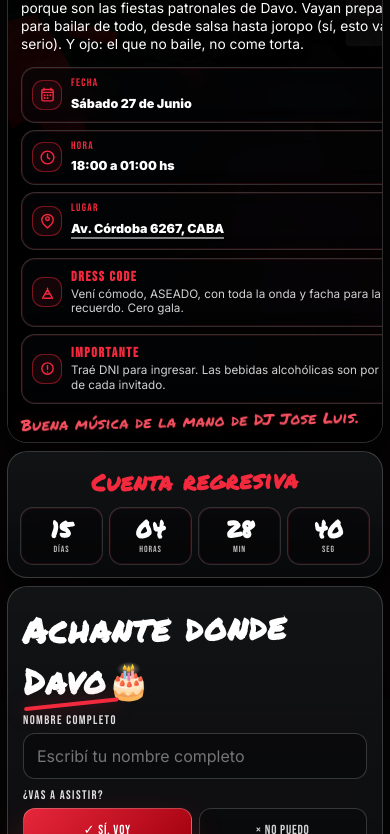
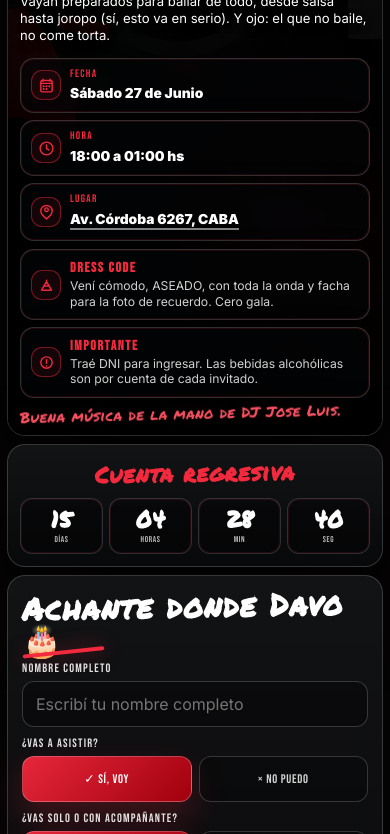
Before and after one commit to DavidDia2/Davo-2026, a plain HTML site: page index.html in a window 390 px wide. Shown: the part 254-1088 px from the top of the page. Drawn offline with Linux system fonts and the light colour scheme.

Commit message:
Update index.html

```diff
--- a/index.html
+++ b/index.html
@@ -1085,53 +1085,63 @@
   </style>
 
 
-  <style id="android-iphone-responsive-final">
+  <style id="mobile-real-fix-v2">
     /*
-      Ajuste final mobile Android/iPhone.
-      Mantiene el diseño desktop intacto y corrige la experiencia en pantallas chicas.
+      FIX DEFINITIVO MOBILE:
+      - elimina desborde horizontal
+      - compacta hero
+      - hace que "Cumpleaños" entre en iPhone/Android
+      - mejora la experiencia táctil
     */
 
-    html {
-      -webkit-text-size-adjust: 100%;
-      text-size-adjust: 100%;
-    }
-
+    html,
     body {
-      overscroll-behavior-y: contain;
-    }
-
-    @media (hover: none) and (pointer: coarse) {
-
-      .choice span:hover,
-      button:hover {
-        transform: none !important;
-        filter: none !important;
-      }
+      width: 100%;
+      max-width: 100%;
+      overflow-x: hidden !important;
+    }
+
+    img,
+    svg,
+    video,
+    canvas {
+      max-width: 100%;
     }
 
     @media (max-width: 860px) {
+      * {
+        max-width: 100%;
+      }
+
       body {
-        overflow-x: hidden !important;
+        min-width: 0 !important;
       }
 
       .shell {
         width: 100% !important;
+        max-width: 100% !important;
         min-height: auto !important;
+        margin: 0 !important;
         padding:
-          max(8px, env(safe-area-inset-top)) max(8px, env(safe-area-inset-right)) max(12px, env(safe-area-inset-bottom)) max(8px, env(safe-area-inset-left)) !important;
-        gap: 8px !important;
+          max(8px, env(safe-area-inset-top))
+          max(8px, env(safe-area-inset-right))
+          max(12px, env(safe-area-inset-bottom))
+          max(8px, env(safe-area-inset-left)) !important;
+        display: block !important;
       }
 
       .topbar {
         width: 100% !important;
+        max-width: 100% !important;
         min-height: 38px !important;
         padding: 8px 10px !important;
         border-radius: 16px !important;
+        margin-bottom: 8px !important;
       }
 
       .brand {
-        font-size: clamp(.72rem, 3.2vw, .9rem) !important;
-        letter-spacing: .09em !important;
+        font-size: clamp(.68rem, 3vw, .88rem) !important;
+        letter-spacing: .08em !important;
         gap: 8px !important;
       }
 
@@ -1140,37 +1150,51 @@
       }
 
       .layout {
-        grid-template-columns: 1fr !important;
+        width: 100% !important;
+        max-width: 100% !important;
+        display: grid !important;
+        grid-template-columns: minmax(0, 1fr) !important;
         gap: 8px !important;
-        align-items: start !important;
       }
 
       .side {
         display: grid !important;
+        grid-template-columns: minmax(0, 1fr) !important;
         grid-template-rows: auto auto !important;
         gap: 8px !important;
       }
 
       .card {
-        border-radius: 20px !important;
+        width: 100% !important;
+        max-width: 100% !important;
+        min-width: 0 !important;
+        border-radius: 18px !important;
       }
 
       .hero-card {
         min-height: auto !important;
         max-height: none !important;
-        padding: clamp(14px, 4vw, 18px) !important;
-        align-content: start !important;
+        width: 100% !important;
+        max-width: 100% !important;
+        padding: 14px !important;
+        display: block !important;
         overflow: hidden !important;
       }
 
       .hero-card::before {
         background:
-          linear-gradient(90deg, rgba(0, 0, 0, .82) 0%, rgba(0, 0, 0, .58) 54%, rgba(0, 0, 0, .66) 100%),
-          linear-gradient(180deg, rgba(0, 0, 0, .16) 0%, rgba(0, 0, 0, .38) 48%, rgba(0, 0, 0, .9) 100%) !important;
+          linear-gradient(90deg, rgba(0,0,0,.84) 0%, rgba(0,0,0,.62) 58%, rgba(0,0,0,.76) 100%),
+          linear-gradient(180deg, rgba(0,0,0,.12) 0%, rgba(0,0,0,.42) 50%, rgba(0,0,0,.92) 100%) !important;
+      }
+
+      .scene {
+        inset: 0 !important;
       }
 
       .scene svg {
-        transform: scale(1.06) translateX(-2%) !important;
+        width: 100% !important;
+        height: 100% !important;
+        transform: scale(1.12) translateX(-3%) !important;
         transform-origin: center center !important;
       }
 
@@ -1181,65 +1205,75 @@
       .hero-content {
         width: 100% !important;
         max-width: 100% !important;
+        min-width: 0 !important;
         padding-right: 0 !important;
       }
 
       .eyebrow {
         margin-bottom: 10px !important;
         padding: 6px 10px !important;
-        font-size: clamp(.68rem, 3vw, .82rem) !important;
-        letter-spacing: .12em !important;
+        font-size: clamp(.64rem, 2.9vw, .78rem) !important;
+        letter-spacing: .1em !important;
       }
 
       h1 {
+        width: 100% !important;
         max-width: 100% !important;
-        line-height: .86 !important;
+        min-width: 0 !important;
+        line-height: .85 !important;
+        overflow: visible !important;
       }
 
       .mi {
-        font-size: clamp(2.8rem, 17vw, 4.5rem) !important;
-        line-height: .82 !important;
+        font-size: clamp(2.45rem, 14.5vw, 3.8rem) !important;
+        line-height: .8 !important;
+        letter-spacing: -.035em !important;
+        transform: rotate(-1deg) !important;
       }
 
       .cumple {
-        font-size: clamp(3rem, 18vw, 5.15rem) !important;
-        line-height: .82 !important;
+        width: 100% !important;
+        max-width: 100% !important;
+        display: block !important;
+        font-size: clamp(2.45rem, 13.2vw, 3.9rem) !important;
+        line-height: .9 !important;
+        letter-spacing: -.045em !important;
         white-space: normal !important;
         overflow-wrap: normal !important;
         word-break: normal !important;
-        transform: rotate(-2deg) translateX(-2px) !important;
+        transform: rotate(-2deg) translateX(-1px) !important;
+      }
+
+      .title-swipe {
+        width: 86% !important;
+        height: 6px !important;
+        margin-top: 5px !important;
+      }
+
+      .subtitle {
+        width: 100% !important;
         max-width: 100% !important;
-      }
-
-      .title-swipe {
-        width: min(94%, 420px) !important;
-        height: 7px !important;
-        margin-top: 5px !important;
-      }
-
-      .subtitle {
         margin-top: 12px !important;
+        font-size: clamp(.82rem, 3.45vw, .96rem) !important;
+        line-height: 1.32 !important;
+      }
+
+      .quick-info {
+        width: 100% !important;
         max-width: 100% !important;
-        font-size: clamp(.88rem, 3.55vw, 1rem) !important;
-        line-height: 1.31 !important;
-      }
-
-      .quick-info {
-        margin-top: 14px !important;
+        margin-top: 13px !important;
         display: grid !important;
-        grid-template-columns: repeat(2, minmax(0, 1fr)) !important;
+        grid-template-columns: 1fr !important;
         gap: 7px !important;
       }
 
-      .quick-info .info-box:nth-child(3) {
-        grid-column: 1 / -1 !important;
-      }
-
       .info-box {
+        width: 100% !important;
+        max-width: 100% !important;
         min-height: auto !important;
         padding: 10px !important;
         border-radius: 14px !important;
-        grid-template-columns: auto 1fr !important;
+        grid-template-columns: auto minmax(0, 1fr) !important;
         gap: 9px !important;
       }
 
@@ -1262,11 +1296,13 @@
 
       .info-box strong,
       .map-link {
-        font-size: clamp(.78rem, 3.2vw, .9rem) !important;
-        line-height: 1.15 !important;
+        font-size: .86rem !important;
+        line-height: 1.16 !important;
       }
 
       .details {
+        width: 100% !important;
+        max-width: 100% !important;
         margin-top: 8px !important;
         display: grid !important;
         grid-template-columns: 1fr !important;
@@ -1274,9 +1310,11 @@
       }
 
       .mini-card {
+        width: 100% !important;
+        max-width: 100% !important;
         padding: 10px !important;
         border-radius: 14px !important;
-        grid-template-columns: auto 1fr !important;
+        grid-template-columns: auto minmax(0, 1fr) !important;
         gap: 9px !important;
       }
 
@@ -1286,96 +1324,111 @@
       }
 
       .mini-card p {
-        font-size: clamp(.72rem, 3vw, .82rem) !important;
-        line-height: 1.26 !important;
+        font-size: .76rem !important;
+        line-height: 1.27 !important;
       }
 
       .tagline {
+        width: 100% !important;
+        max-width: 100% !important;
         margin-top: 8px !important;
-        font-size: clamp(.86rem, 4vw, 1.1rem) !important;
-        line-height: 1.12 !important;
+        font-size: clamp(.84rem, 3.8vw, 1.05rem) !important;
+        line-height: 1.14 !important;
       }
 
       .countdown-card {
-        padding: 14px !important;
+        padding: 12px !important;
       }
 
       .section-title {
-        margin-bottom: 9px !important;
-        font-size: clamp(1.1rem, 6vw, 1.65rem) !important;
+        margin-bottom: 8px !important;
+        font-size: clamp(1.05rem, 5.8vw, 1.55rem) !important;
       }
 
       .countdown {
+        width: 100% !important;
+        max-width: 100% !important;
+        display: grid !important;
         grid-template-columns: repeat(4, minmax(0, 1fr)) !important;
         gap: 6px !important;
       }
 
       .time-unit {
-        padding: 9px 4px !important;
-        border-radius: 13px !important;
+        min-width: 0 !important;
+        padding: 8px 3px !important;
+        border-radius: 12px !important;
       }
 
       .time-unit b {
-        font-size: clamp(1.25rem, 7vw, 1.75rem) !important;
+        font-size: clamp(1.05rem, 6vw, 1.45rem) !important;
       }
 
       .time-unit span {
         margin-top: 4px !important;
-        font-size: clamp(.48rem, 2.3vw, .62rem) !important;
-        letter-spacing: .1em !important;
+        font-size: clamp(.44rem, 2.15vw, .58rem) !important;
+        letter-spacing: .08em !important;
       }
 
       .rsvp {
-        padding: 15px !important;
+        padding: 14px !important;
         align-content: start !important;
       }
 
       .rsvp .section-title {
-        font-size: clamp(1.85rem, 9vw, 2.5rem) !important;
+        font-size: clamp(1.55rem, 8vw, 2.1rem) !important;
         margin-bottom: 9px !important;
+        line-height: 1 !important;
       }
 
       .rsvp .section-title::after {
-        width: 95px !important;
+        width: 82px !important;
         height: 4px !important;
       }
 
       .form-grid {
+        width: 100% !important;
+        max-width: 100% !important;
         gap: 9px !important;
       }
 
       .field-label {
         margin-bottom: 5px !important;
-        font-size: .78rem !important;
-        letter-spacing: .11em !important;
+        font-size: .76rem !important;
+        letter-spacing: .1em !important;
       }
 
       input[type="text"] {
+        width: 100% !important;
+        max-width: 100% !important;
         min-height: 46px !important;
         padding: 11px 13px !important;
         border-radius: 12px !important;
         font-size: 16px !important;
-        /* evita zoom automático en iPhone */
       }
 
       .choice-grid,
       .btn-row {
+        width: 100% !important;
+        max-width: 100% !important;
+        display: grid !important;
         grid-template-columns: repeat(2, minmax(0, 1fr)) !important;
         gap: 7px !important;
       }
 
       .choice span,
       button {
+        width: 100% !important;
+        max-width: 100% !important;
         min-height: 46px !important;
         padding: 9px 8px !important;
         border-radius: 12px !important;
-        font-size: clamp(.84rem, 3.8vw, .98rem) !important;
+        font-size: clamp(.78rem, 3.5vw, .92rem) !important;
         line-height: 1.05 !important;
       }
 
       .primary {
         min-height: 50px !important;
-        font-size: clamp(.95rem, 4.2vw, 1.08rem) !important;
+        font-size: clamp(.9rem, 3.9vw, 1rem) !important;
       }
 
       .secondary {
@@ -1386,7 +1439,7 @@
         margin-top: 8px !important;
         padding: 10px !important;
         border-radius: 13px !important;
-        font-size: .78rem !important;
+        font-size: .76rem !important;
       }
     }
 
@@ -1397,64 +1450,41 @@
       }
 
       .hero-card {
-        padding: 13px !important;
+        padding: 12px !important;
       }
 
       .mi {
-        font-size: clamp(2.55rem, 16vw, 3.75rem) !important;
+        font-size: clamp(2.25rem, 13.5vw, 3.35rem) !important;
       }
 
       .cumple {
-        font-size: clamp(2.75rem, 17vw, 4.45rem) !important;
+        font-size: clamp(2.25rem, 12.2vw, 3.35rem) !important;
       }
 
       .subtitle {
-        font-size: .86rem !important;
-      }
-
-      .quick-info {
-        grid-template-columns: 1fr !important;
-      }
-
-      .quick-info .info-box:nth-child(3) {
-        grid-column: auto !important;
-      }
-
-      .countdown-card {
-        padding: 12px !important;
-      }
-
-      .time-unit b {
-        font-size: clamp(1.08rem, 6.2vw, 1.45rem) !important;
+        font-size: .82rem !important;
       }
 
       .choice span,
       button {
-        font-size: .82rem !important;
-      }
-    }
-
-    @media (max-width: 360px) {
-      .brand {
-        font-size: .68rem !important;
-      }
-
+        font-size: .78rem !important;
+      }
+    }
+
+    @media (max-width: 375px) {
       .mi {
-        font-size: 2.35rem !important;
+        font-size: 2.15rem !important;
       }
 
       .cumple {
-        font-size: 2.55rem !important;
+        font-size: 2.18rem !important;
       }
 
       .subtitle {
-        font-size: .8rem !important;
-      }
-
-      .choice-grid {
-        grid-template-columns: 1fr !important;
-      }
-
+        font-size: .78rem !important;
+      }
+
+      .choice-grid,
       .btn-row {
         grid-template-columns: 1fr !important;
       }
@@ -1465,8 +1495,27 @@
       }
     }
 
+    @media (max-height: 700px) and (max-width: 860px) {
+      .hero-card {
+        padding: 11px !important;
+      }
+
+      .subtitle {
+        font-size: .78rem !important;
+        line-height: 1.25 !important;
+      }
+
+      .mini-card p {
+        font-size: .72rem !important;
+      }
+
+      .rsvp,
+      .countdown-card {
+        padding: 11px !important;
+      }
+    }
+
     @supports (-webkit-touch-callout: none) {
-
       input,
       button {
         -webkit-appearance: none;
@@ -1479,8 +1528,8 @@
       }
     }
   </style>
+
 </head>
-
 
 <body>
   <main class="shell">
```
